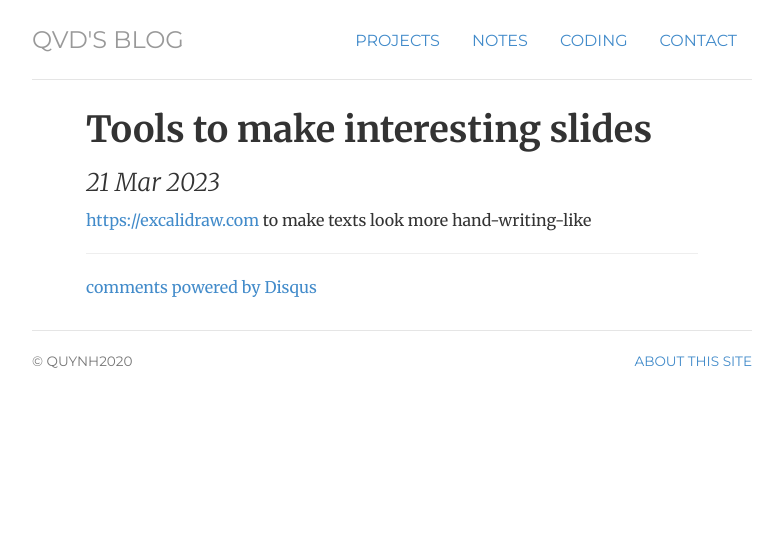
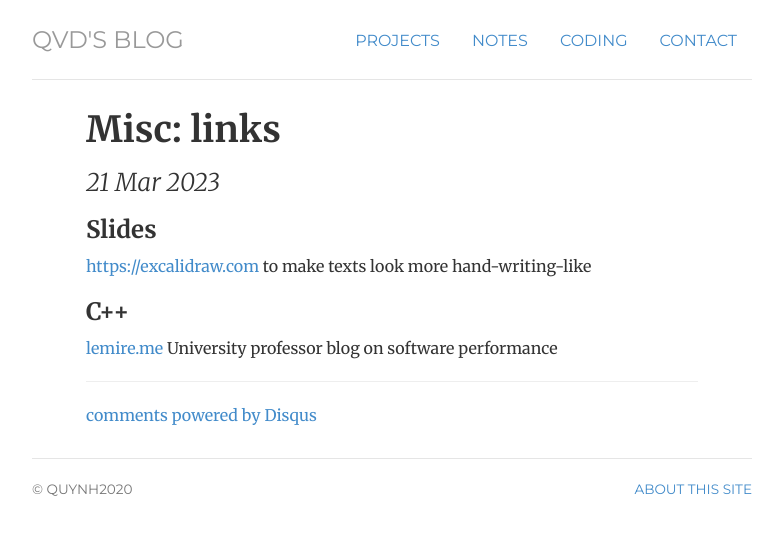
Before and after one commit to quynhdinh/quynhdinh.github.io, a Jekyll site: the page built from _posts/2023-03-21-useful-links.md, in a window 1280 px wide. Shown: the top 535 px of the page, without its empty margins (248-1031 px from the left). Built offline with Jekyll 4.4.1, drawn with Linux system fonts in a browser that asks for light colours; comment, search, counter and statistics services are not loaded.

Commit message:
useful links

```diff
--- a/_posts/2023-03-21-tools-to-make-slides.md
+++ b/_posts/2023-03-21-useful-links.md
@@ -1,6 +1,9 @@
 ---
 layout: post
-title: "Tools to make interesting slides"
+title: "Misc: links"
 ---
+### Slides
+[https://excalidraw.com](https://excalidraw.com) to make texts look more hand-writing-like
 
-[https://excalidraw.com](https://excalidraw.com) to make texts look more hand-writing-like
+### C++
+[lemire.me](lemire.me) University professor blog on software performance
```
